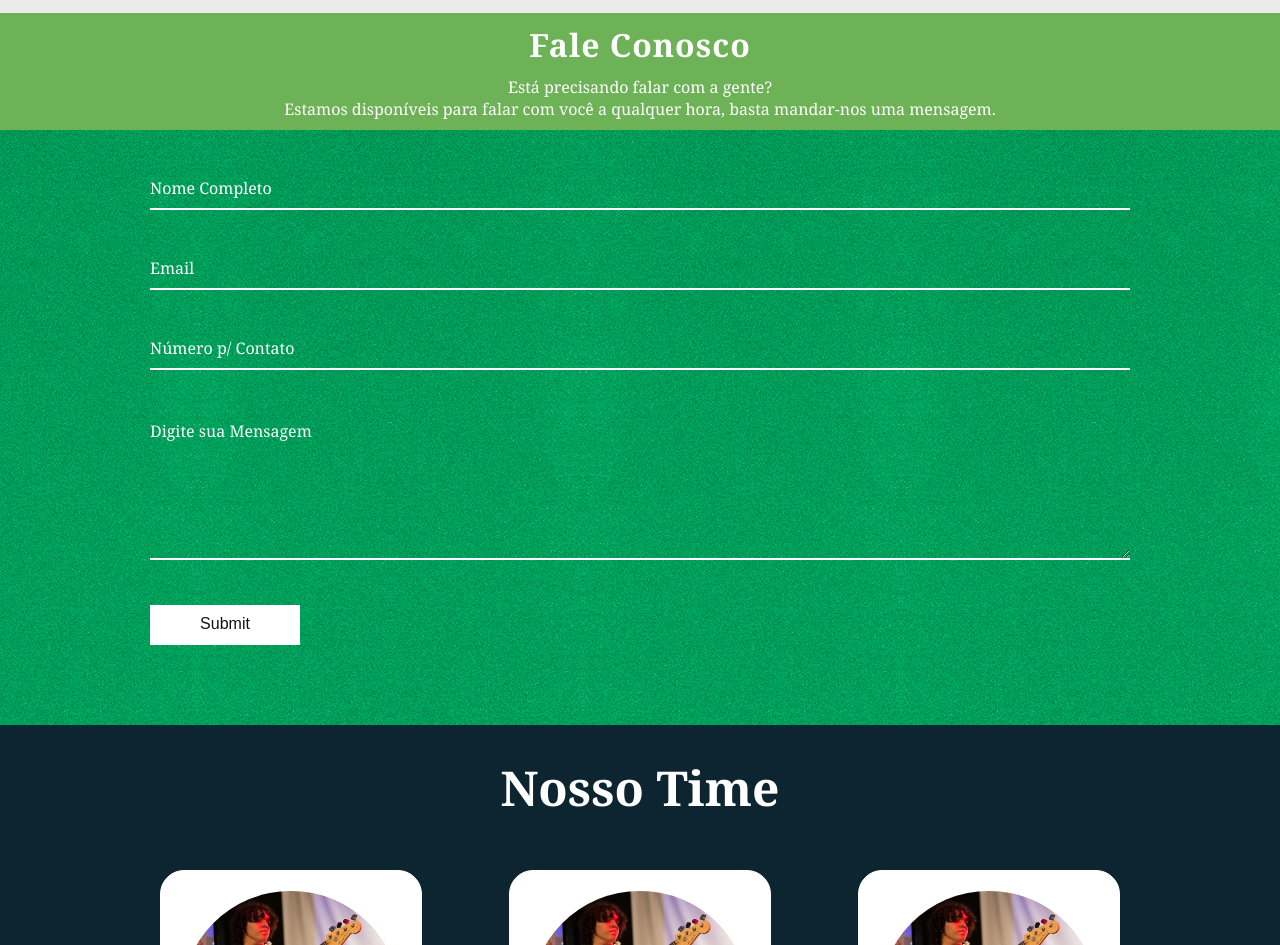
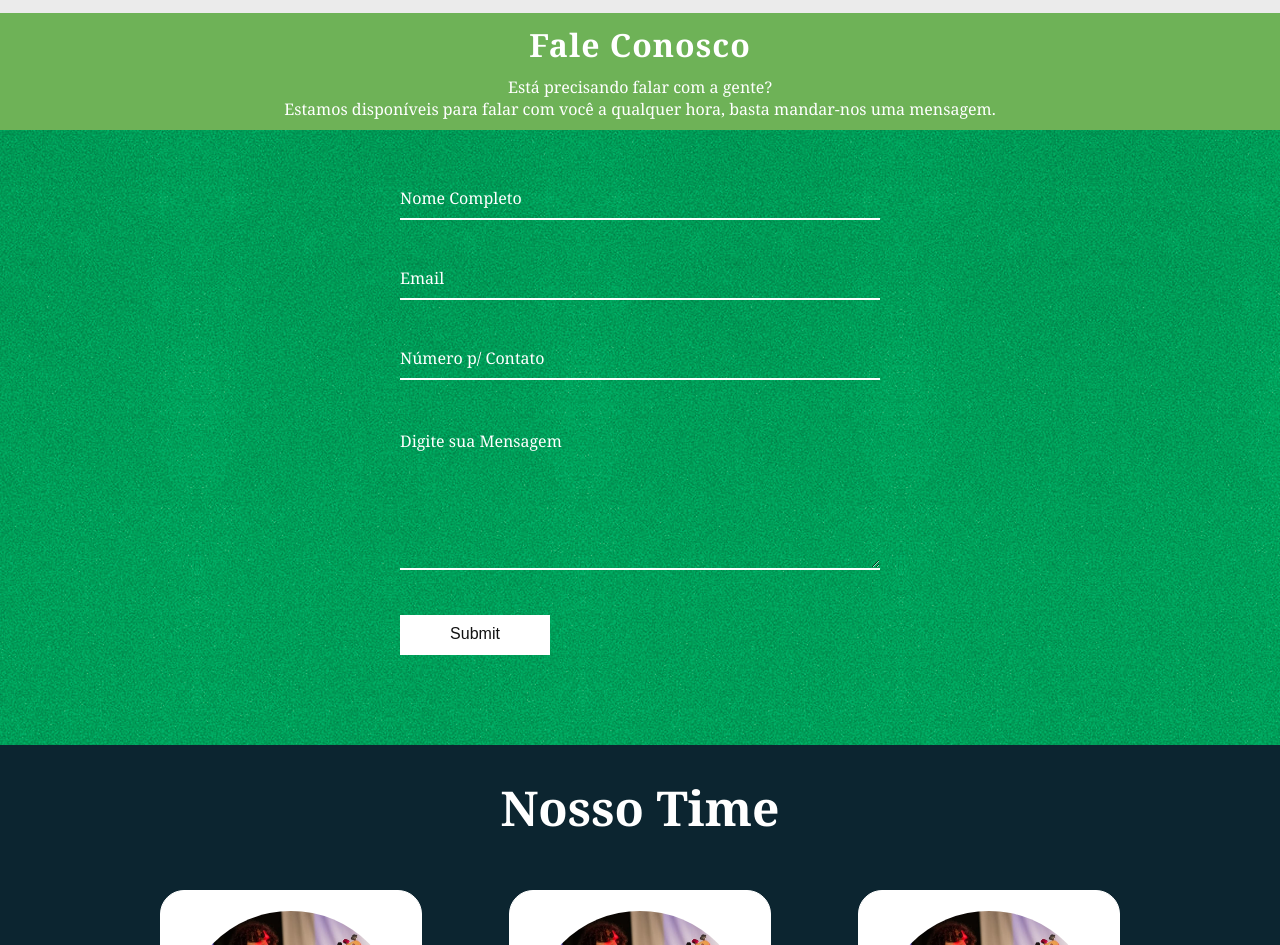
Before and after one commit to Anyviel/HMS-Tips-Front, a plain HTML site: page index.html in a window 1280 px wide. Shown: the part 4060-5005 px from the top of the page. Drawn offline with Linux system fonts and the light colour scheme.

Commit message:
Ver 1.4.1 - Mudanças

```diff
--- a/scss/assets/_contato.scss
+++ b/scss/assets/_contato.scss
@@ -28,7 +28,7 @@ section#formContato {
 
   .contentBx {
     background: #162c3b;
-    padding: 40px 150px;
+    padding: 50px 400px;
     width: 100%;
   }
 
```
Also changed, not shown: scss/main.css.
